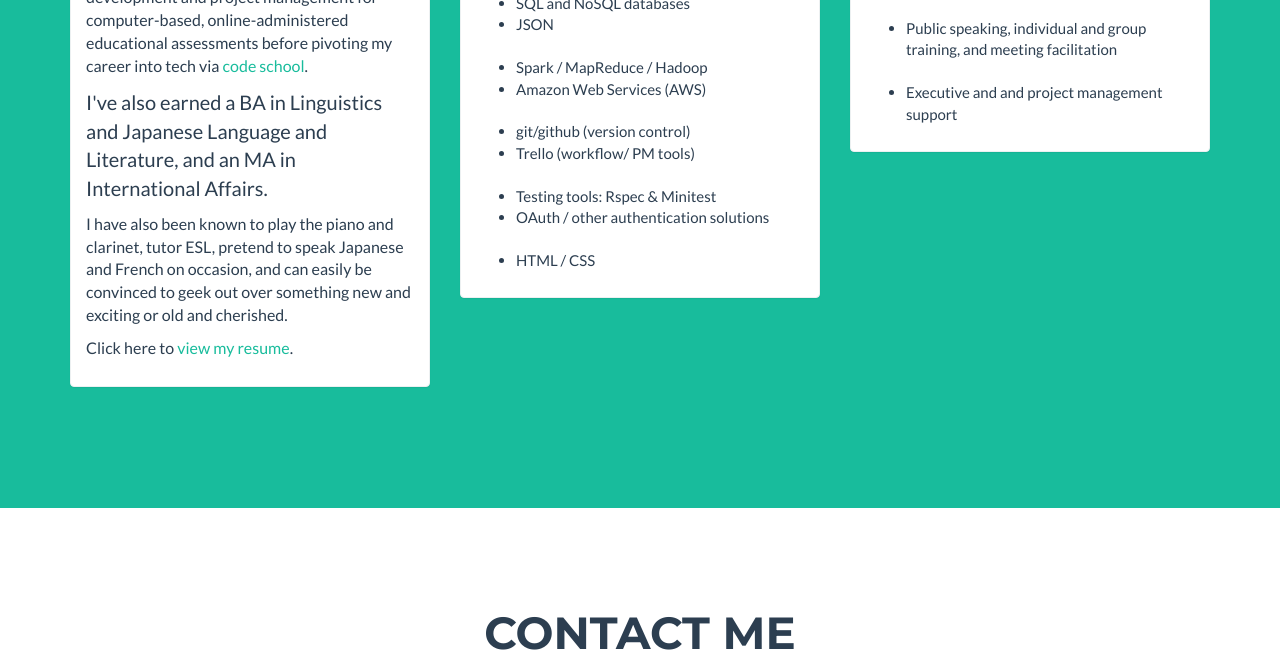
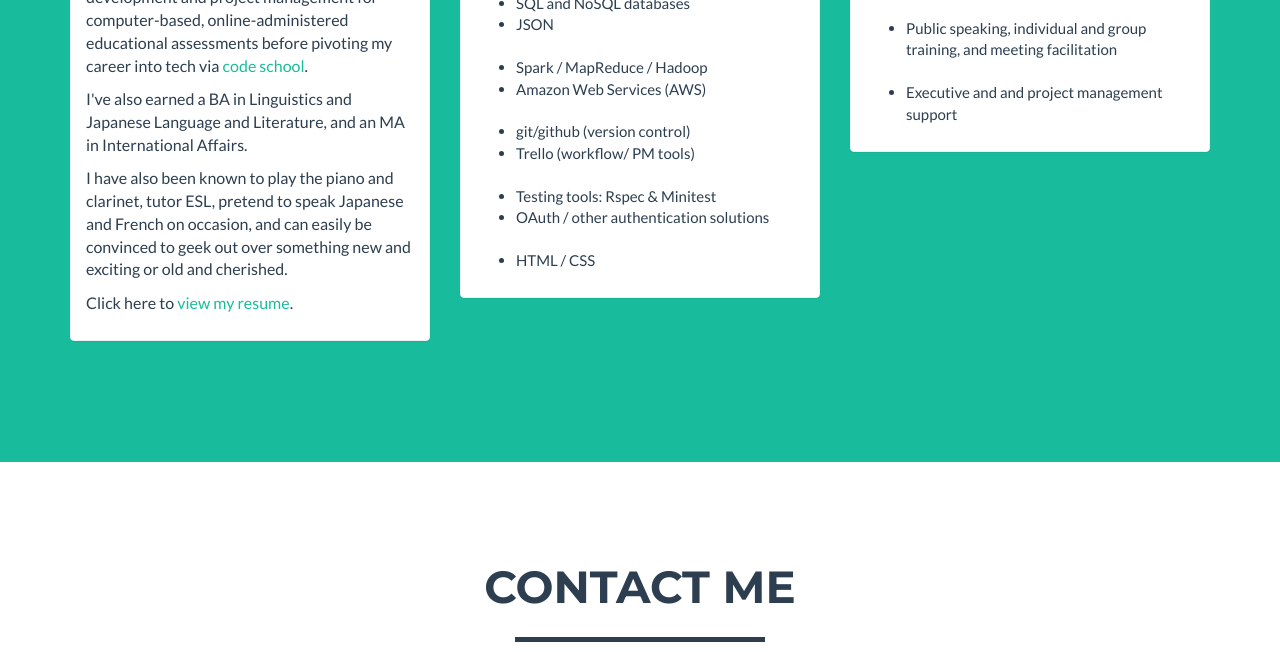
Before and after one commit to mallorybucell/mallorybucell.github.io, a plain HTML site: page index.html in a window 1280 px wide. Shown: the part 1245-1897 px from the top of the page. Drawn offline with nearby package versions, Linux system fonts and the light colour scheme.

Commit message:
para class in soft skills

```diff
--- a/index.html
+++ b/index.html
@@ -102,7 +102,7 @@
                         <h3>About</h3>
                         <p class="small">I love solving complex problems, both alone and with others, that require learning and synthesizing lots of different information.</p>
                         <p class="small">I recently discovered the world of machine learning and NLP, and am learning as much about data science and machine learning engineering as I can.</p>
-                        <p class="small">In a previous life, I worked in content development and project management for computer-based, online-administered educational assessments before pivoting my career into tech via <a href="http://theironyard.com/locations/washington-dc/">code school</a>.</p><p>I've also earned a BA in Linguistics and Japanese Language and Literature, and an MA in International Affairs.</p>
+                        <p class="small">In a previous life, I worked in content development and project management for computer-based, online-administered educational assessments before pivoting my career into tech via <a href="http://theironyard.com/locations/washington-dc/">code school</a>.</p><p class="small">I've also earned a BA in Linguistics and Japanese Language and Literature, and an MA in International Affairs.</p>
                         <p class="small">I have also been known to play the piano and clarinet, tutor ESL, pretend to speak Japanese and French on occasion, and can easily be convinced to geek out over something new and exciting or old and cherished.</p>
                         <p class="small">Click here to <a href="resume.html#page-top">view my resume</a>.</p>
                       </div>
```
